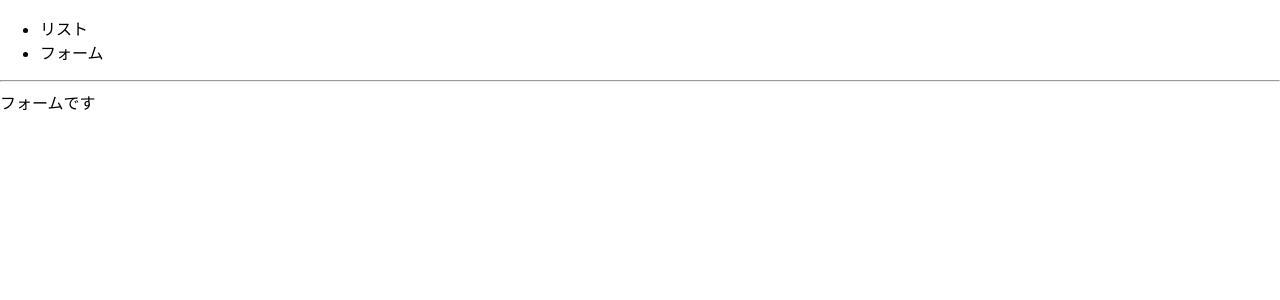
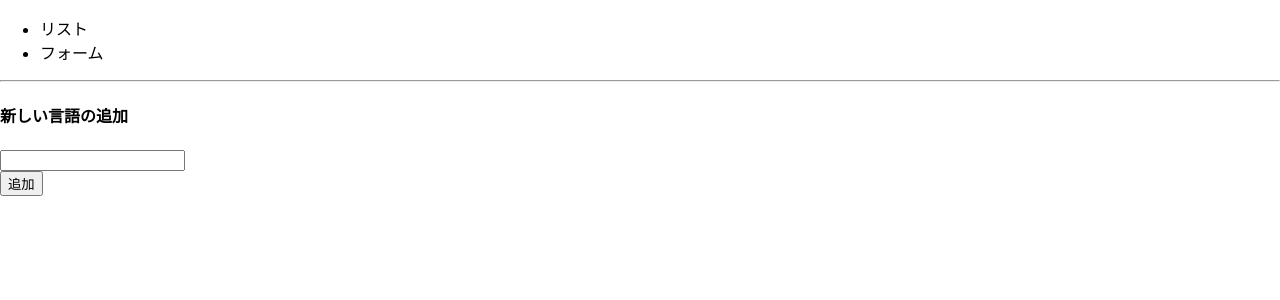
Before and after one commit to NogamiShingo/React-Tutorial2, a React (Create React App) app: page / in a window 1280 px wide. Both pictures are taken after a click on the item "フォーム". Shown: the top 300 px of the page. Built offline with nearby package versions, Linux system fonts and the light colour scheme.

Commit message:
5. フォームと親子間のデータのやり取り

```diff
--- a/src/App.js
+++ b/src/App.js
@@ -1,9 +1,16 @@
 import { useState } from 'react';
 import { List } from './List';
 import { Form } from './Form';
+import { LANGUAGES } from './const/languages';
 
 function App() {
   const [tab, setTab] = useState('list');
+  const [langs, setLangs] = useState(LANGUAGES);
+
+  const addLang = (lang) => {
+    setLangs([...langs,lang]);
+    setTab('list');
+  }
 
   return (
     <div>
@@ -15,7 +22,7 @@ function App() {
       </header>
       <hr />
       {
-        tab === 'list' ? <List /> : <Form />
+        tab === 'list' ? <List langs={langs}/> : <Form onAddLang={addLang}/>
       }
     </div>
   );
--- a/src/Form.js
+++ b/src/Form.js
@@ -1,5 +1,20 @@
-export const Form = () => {
+import { useState } from 'react';
+
+export const Form = ({onAddLang}) => {
+    const [text, setText] = useState('');
+    const submitForm = (event) => {
+        event.preventDefault();
+        onAddLang(text);
+    }
     return(
-        <div>フォームです</div>
+        <div>
+            <h4>新しい言語の追加</h4>
+            <form onSubmit={submitForm}>
+                <input type="text" value={text} onChange={(e)=>setText(e.target.value)} />
+                <div>
+                    <button>追加</button>
+                </div>
+            </form>
+        </div>
     )
 }
--- a/src/List.js
+++ b/src/List.js
@@ -1,17 +1,8 @@
-const LANGUAGES = [
-	'JavaScript',
-	'C++',
-	'Ruby',
-	'Java',
-	'PHP',
-	'Go'
-]
-
-export const List = () => {
+export const List = ({langs}) => {
     return(
         <div>
             {
-                LANGUAGES.map((lang,index)=>{
+                langs.map((lang,index)=>{
                     return <div key={index}>{ lang }</div>
                 })
             }
--- /dev/null
+++ b/src/const/languages.js
@@ -0,0 +1,8 @@
+export const LANGUAGES = [
+	'JavaScript',
+	'C++',
+	'Ruby',
+	'Java',
+	'PHP',
+	'Go'
+]
```
